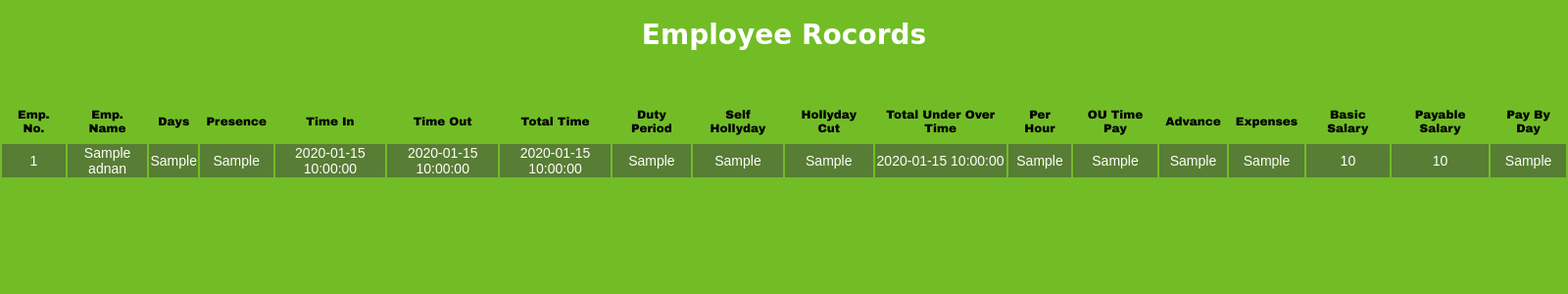
After one commit to BilalAhmedim/ems, a PHP site: page /EMP.php in a window 1600 px wide. The commit adds this page. Shown: the top 300 px of the page at 98% size. Run offline with PHP 8.4, Linux system fonts and the light colour scheme; tables that the repository leaves empty or names only in its code hold one stand-in row (values such as "Sample post"); style sheets or scripts are compiled from the project's sources.

Commit message:
Add Employee File and update record page

```diff
--- /dev/null
+++ b/EMP.php
@@ -0,0 +1,82 @@
+<?php
+  include 'server.php';
+  $adnan = "SELECT * FROM adnan";
+  $query = mysqli_query($connect,$adnan);
+?>
+<!DOCTYPE html>
+<html lang="en">
+<head>
+  <meta charset="UTF-8">
+  <meta name="viewport" content="width=device-width, initial-scale=1.0">
+  <meta http-equiv="X-UA-Compatible" content="ie=edge">
+  <title>Employee Rocords</title>
+  <link rel="stylesheet" href="style.css">
+  <style>
+    body{
+      background: #72bd26;
+    }
+    th{
+      font-family: Arial;
+      font-size: 12px;
+    }
+    td{
+      font-family: Arial;
+      color: #fff;
+    }
+    table{
+      width: 1600px;
+    }
+  </style>
+</head>
+<body>
+  <header>
+    <h1>Employee Rocords</h1>
+  </header>
+  <div>
+    <table>
+      <tr>
+        <th>Emp. No.</th>
+        <th>Emp. Name</th>
+        <th>Days</th>
+        <th>Presence</th>
+        <th>Time In</th>
+        <th>Time Out</th>
+        <th>Total Time</th>
+        <th>Duty Period</th>
+        <th>Self Hollyday</th>
+        <th>Hollyday Cut</th>
+        <th>Total Under Over Time</th>
+        <th>Per Hour</th>
+        <th>OU Time Pay</th>
+        <th>Advance</th>
+        <th>Expenses</th>
+        <th>Basic Salary</th>
+        <th>Payable Salary</th>
+        <th>Pay By Day</th>
+      </tr>
+      <?php while($row = mysqli_fetch_array($query)){ ?>
+      <tr>
+        <td><?php echo $row['id'] ?></td>
+        <td><?php echo $row['name'] ?></td>
+        <td><?php echo $row['days'] ?></td>
+        <td><?php echo $row['presence'] ?></td>
+        <td><?php echo $row['time_in'] ?></td>
+        <td><?php echo $row['time_out'] ?></td>
+        <td><?php echo $row['total_time'] ?></td>
+        <td><?php echo $row['duty_period'] ?></td>
+        <td><?php echo $row['self_hollyday'] ?></td>
+        <td><?php echo $row['hollyday_cut'] ?></td>
+        <td><?php echo $row['total_underover_time'] ?></td>
+        <td><?php echo $row['per_hour'] ?></td>
+        <td><?php echo $row['ou_rs'] ?></td>
+        <td><?php echo $row['advance'] ?></td>
+        <td><?php echo $row['expenses'] ?></td>
+        <td><?php echo $row['basic_salary'] ?></td>
+        <td><?php echo $row['pay_salary_month'] ?></td>
+        <td><?php echo $row['pay_by_hour_day'] ?></td>
+      </tr>
+      <?php } ?>
+    </table>
+  </div>
+</body>
+</html>
```
Also changed, not shown: record.php (+5 -5 lines).
